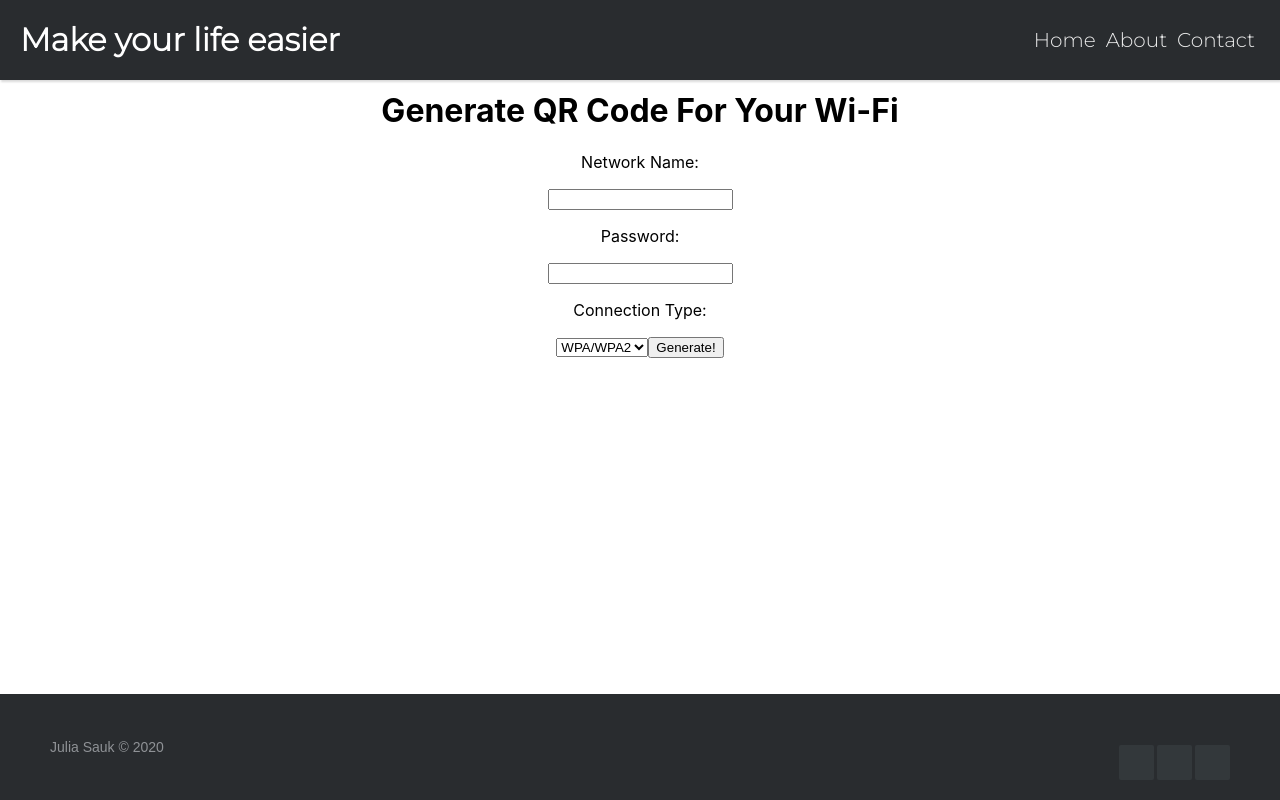
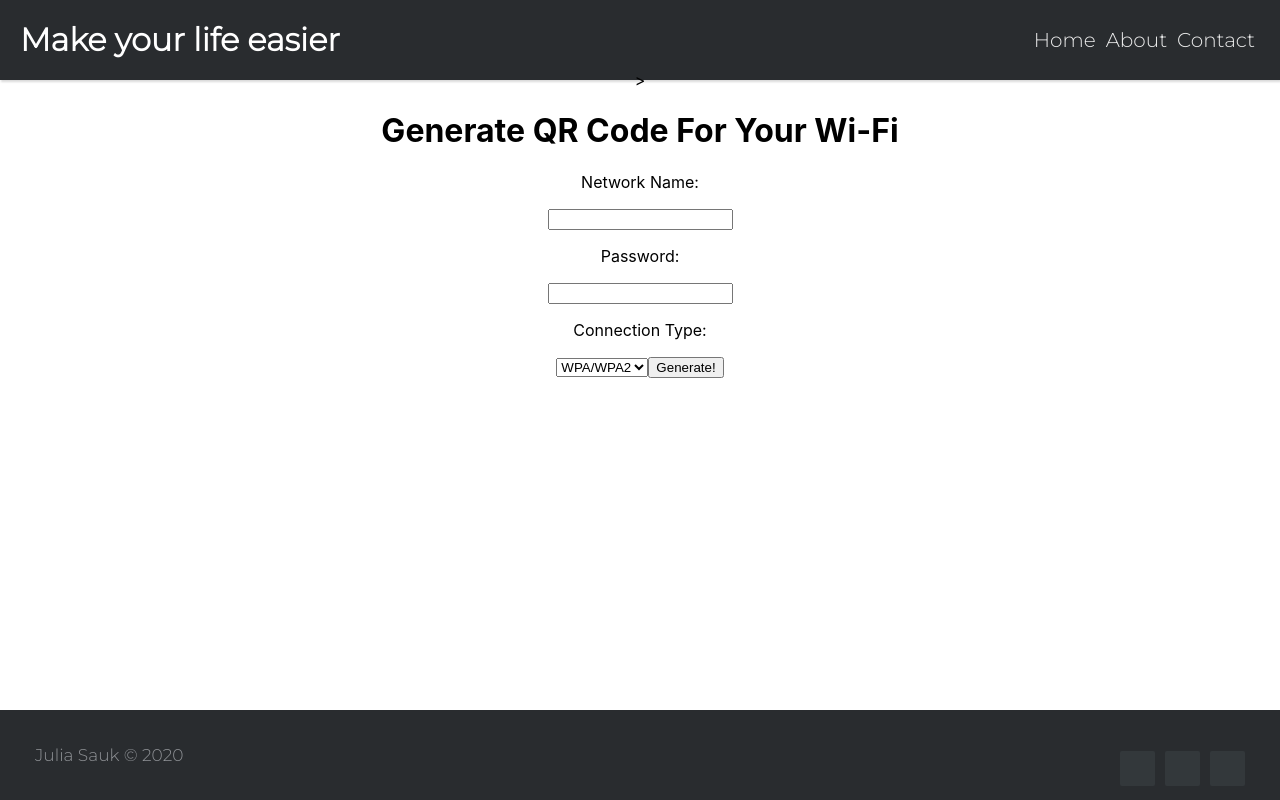
Before and after one commit to JuliaSauk/qr-generator, a React (Create React App) app: page / in a window 1280 px wide. Built offline with nearby package versions, Linux system fonts and the light colour scheme.

Commit message:
Added configuration files

```diff
--- a/package.json
+++ b/package.json
@@ -10,6 +10,7 @@
     "@testing-library/jest-dom": "^4.2.4",
     "@testing-library/react": "^9.5.0",
     "@testing-library/user-event": "^7.2.1",
+    "express": "^4.17.1",
     "qrcode": "^1.4.4",
     "react": "^16.13.1",
     "react-dom": "^16.13.1",
@@ -19,7 +20,8 @@
     "start": "react-scripts start",
     "build": "react-scripts build",
     "test": "react-scripts test",
-    "eject": "react-scripts eject"
+    "eject": "react-scripts eject",
+    "postinstall": "npm run build"
   },
   "eslintConfig": {
     "extends": "react-app"
--- a/src/App.css
+++ b/src/App.css
@@ -55,58 +55,41 @@
 
 /*******************************************************/
 
-.footer-distributed{
+.footer {
 	background-color: #292c2f;
-	box-shadow: 0 1px 1px 0 rgba(0, 0, 0, 0.12);
 	box-sizing: border-box;
 	width: 100%;
 	text-align: left;
-	font: normal 16px sans-serif;
-
-	padding: 45px 50px;
-	margin-top: 80px;
+	padding: 35px;
 }
 
-.footer-distributed .footer-left p{
+.footer .footer-left p {
+  font-family: 'Montserrat', sans-serif;
 	color:  #8f9296;
-	font-size: 14px;
+	font-size: 17px;
 	margin: 0;
 }
 
-/* Footer links */
-
-.footer-distributed p.footer-links{
-	font-size:18px;
-	font-weight: bold;
-	color:  #ffffff;
-	margin: 0 0 10px;
-	padding: 0;
-}
-
-.footer-distributed p.footer-links a{
-	display:inline-block;
-	line-height: 1.8;
-	text-decoration: none;
-	color:  inherit;
-}
-
-.footer-distributed .footer-right{
+.footer .footer-right{
 	float: right;
 	margin-top: 6px;
 	max-width: 180px;
 }
 
-.footer-distributed .footer-right a{
+.footer .footer-right a{
 	display: inline-block;
 	width: 35px;
 	height: 35px;
 	background-color:  #33383b;
 	border-radius: 2px;
-
 	font-size: 20px;
-	color: #ffffff;
 	text-align: center;
 	line-height: 35px;
+	margin-left: 10px;
+}
 
-	margin-left: 3px;
+.container {
+  max-width: 800px;
+  margin: 0 auto;
+  column-width: 50%;
 }
--- a/src/Components/Body.js
+++ b/src/Components/Body.js
@@ -3,8 +3,10 @@ import GenerationForm from './GenerationForm';
 
 export default function Body() {
     return (
-        <div style={{position: 'absolute', top: 70, textAlign: 'center', left: 0, right: 0}}>
-        <GenerationForm/>
+        <div style={{position: 'absolute', top: 70, textAlign: 'center', left: 0, right: 0}}>>
+            <div class="container">
+            <GenerationForm/>
+            </div>
         </div>
     );
 };
--- a/src/Components/Footer.js
+++ b/src/Components/Footer.js
@@ -3,7 +3,7 @@ import React from "react";
 export default function Footer() {
   return (
     <div style={{position: 'absolute', bottom: 0, textAlign: 'center', left: 0, right: 0}}>
-      <footer class="footer-distributed">
+      <footer class="footer">
 			<div class="footer-right">
 
 				<a href="#"><i class="fa fa-facebook"></i></a>
```
Also changed, not shown: server.js (added, +12 -0 lines), 2 other files (tests, documents, lock files or other folders).
